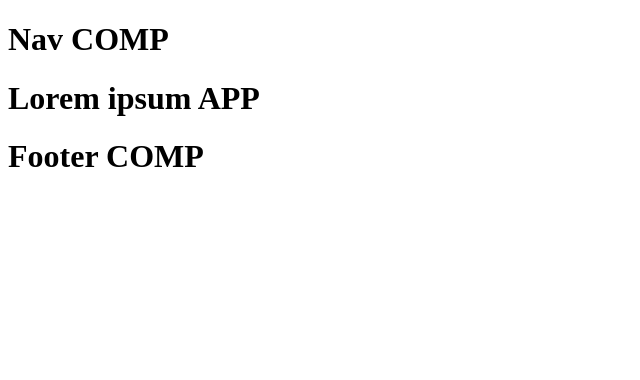
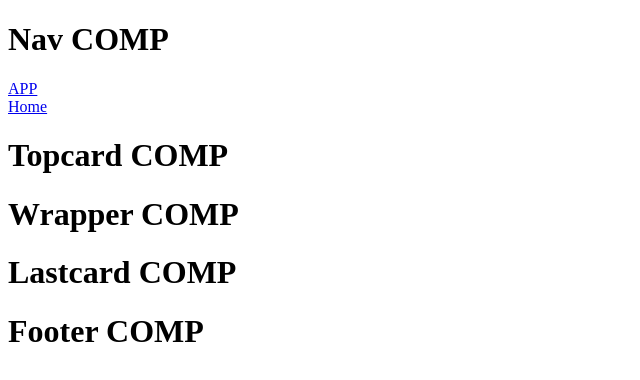
Before and after one commit to kchakarovski/vue-skeleteon, a Vue app: page / in a window 1280 px wide. Shown: the top 380 px of the page, without its empty margins (0-640 px from the left). Built offline with nearby package versions, Linux system fonts and the light colour scheme.

Commit message:
VS-1 Structure finished

```diff
--- a/src/App.vue
+++ b/src/App.vue
@@ -1,7 +1,8 @@
 <template>
   <div id="app">
     <Nav />
-    <h1>Lorem ipsum APP</h1>
+    <router-link to="/">APP</router-link> <br>
+    <router-link to="/Home">Home</router-link>
     <router-view />
     <Footer />
   </div>
@@ -9,21 +10,17 @@
 
 <script>
 import Nav from "../src/components/Nav";
-// import Topcard from "../src/components/Topcard";
-// import Wrapper from "../src/components/Wrapper";
-// import Lastcard from "../src/components/Lastcard";
 import Footer from "../src/components/Footer";
 export default {
   name: "App",
-  components:{
+  components: {
     Nav,
-    Footer,
+    Footer
   },
-  data(){
-    return{
-    }
-  },
-}
+  data() {
+    return {};
+  }
+};
 </script>
 <style lang="scss">
 @import "assets/scss/application";
--- a/src/assets/scss/application.scss
+++ b/src/assets/scss/application.scss
@@ -4,3 +4,4 @@
 @import './parts/wrapper';
 @import './parts/lastcard';
 @import './parts/footer';
+@import './parts/sections';
--- a/src/views/Home.vue
+++ b/src/views/Home.vue
@@ -1,14 +1,24 @@
 <template>
-  <div class="home">
-    <!-- topcard.vue -->
-    <!-- wrapper.vue -->
-    <!-- lastcard.vue -->
+  <div id="home">
+    <topcard />
+    <wrapper />
+    <lastcard />
   </div>
 </template>
 
 <script>
+import Topcard from "../components/Topcard";
+import Wrapper from "../components/Wrapper";
+import Lastcard from "../components/Lastcard";
 export default {
   name: "Home",
-  components: {}
+  components: {
+    Topcard,
+    Wrapper,
+    Lastcard
+  },
+  data() {
+    return {};
+  }
 };
 </script>
```
Also changed, not shown: src/assets/scss/parts/_sections.scss (added).
